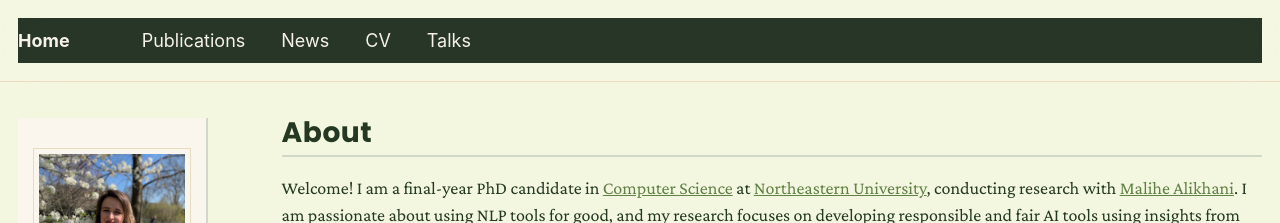
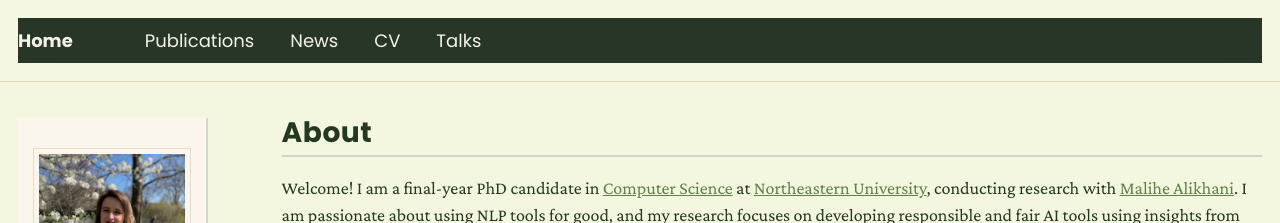
Before and after one commit to katherine-atwell/katherine-atwell.github.io, a Jekyll site: the page built from _pages/about.md, in a window 1280 px wide. Shown: the top 223 px of the page. Built offline with Jekyll 4.4.1, drawn with Linux system fonts in a browser that asks for light colours; nearby versions of some CDN libraries.

Commit message:
update masthead effects

```diff
--- a/_sass/_masthead.scss
+++ b/_sass/_masthead.scss
@@ -15,7 +15,7 @@
     @include container;
     @include clearfix;
     padding: 1em 1em 1em;
-    font-family: $sans-serif-narrow;
+    font-family: $header-font-family; //$sans-serif-narrow;
 
     @include breakpoint($x-large) {
       max-width: $x-large;
```
